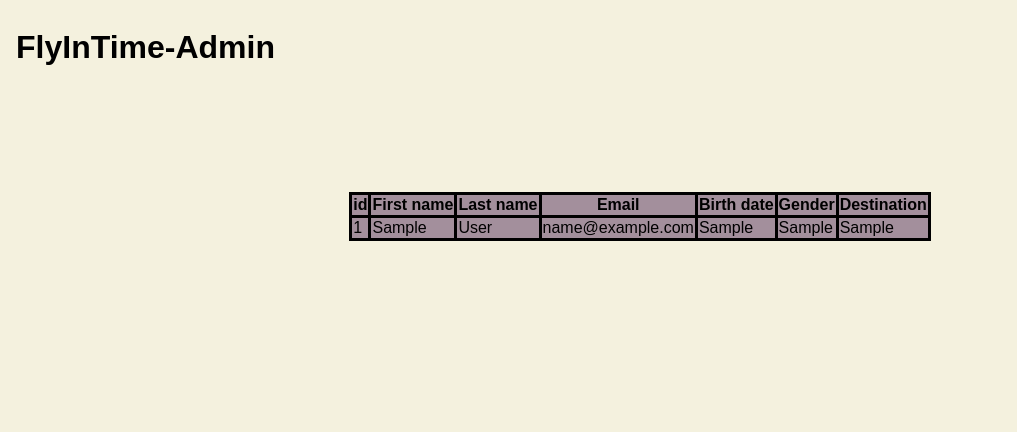
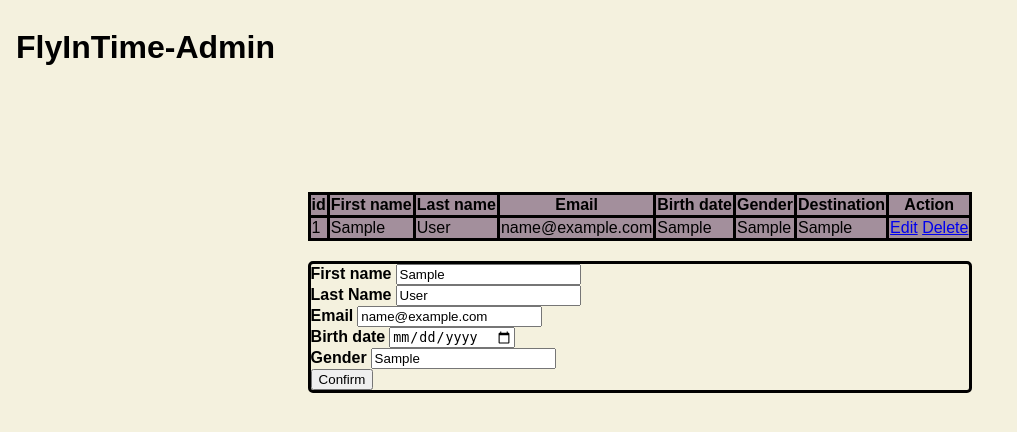
Before and after one commit to MunteanAndra/FlyInTime, a PHP site: page /Admin/bookings.php?edit=1 in a window 1280 px wide. Shown: the top 432 px of the page, without its empty margins (0-1017 px from the left). Run offline with PHP 8.4, Linux system fonts and the light colour scheme; tables that the repository leaves empty or names only in its code hold one stand-in row (values such as "Sample post").

Commit message:
Added edit and delete action for booked flights

```diff
--- a/Admin/bookings.php
+++ b/Admin/bookings.php
@@ -50,10 +50,10 @@
 
     <body>
     <?php
-        require_once 'adminService.php';
+        require_once 'bookingsService.php';
         session_start();
     ?>
-    <form action="adminService.php" method="POST">
+    <form action="bookingsService.php" method="POST">
         <h1><a href="admin.php">FlyInTime-Admin</a></h1>
     <div>
        <?php
@@ -72,6 +72,7 @@
                    <th>Birth date</th>
                    <th>Gender</th>
                    <th>Destination</th>
+                   <th>Action</th>
                 </tr>
            </thead>
            <?php
@@ -85,9 +86,39 @@
                  <td><?php echo $row['birth']; ?> </td>
                  <td><?php echo $row['sex']; ?> </td>
                  <td><?php echo $row['dest']; ?> </td>
+                 <td>
+                             <a href="bookings.php?edit=<?php echo $row['id'];?>">Edit</a>
+                             <a href="bookingsService.php?delete=<?php echo $row['id'];?>">Delete</a>
+                </td>
              </tr>
              <?php
              endwhile;
              ?>
        </table>
+       <div class="editdata">
+            <input type="hidden" name="id" value="<?php echo $id;?>">
+                <div class="fname">
+                        <label><b>First name</b></label>
+                        <input type="text" value="<?php echo $fname;?>" name="fname">
+                </div>
+                <div class="lname">
+                        <label><b>Last Name</b></label>
+                        <input type="text" value="<?php echo $lname;?>" name="lname">
+                </div>
+                <div class="email">
+                        <label><b>Email</b></label>
+                        <input type="text" value="<?php echo $email;?>" name="email">
+                </div>
+                <div class="birth">
+                        <label><b>Birth date</b></label>
+                        <input type="date" value="<?php echo $birth;?>" name="birth">
+                </div>
+                <div class="sex">
+                        <label><b>Gender</b></label>
+                        <input type="text" value="<?php echo $sex;?>" name="sex">
+                </div>
+                <div>
+                <button type="submit" name="confirm">Confirm</button>
+                </div>
+            </div>
     </div>
--- /dev/null
+++ b/Admin/bookingsService.php
@@ -0,0 +1,43 @@
+<?php
+        session_start();
+
+        $connect = mysqli_connect('localhost', 'root','', 'login') or die("unable to connect");
+
+        if(isset($_GET['delete']))
+        {
+            $id=$_GET['delete'];
+
+            $result=$connect->query("DELETE from booking WHERE id='$id'")or die("unable to delete");
+
+            header('Location:bookings.php');
+        }
+
+        if(isset($_GET['edit']))
+        {
+            $id=$_GET['edit'];
+            $result=$connect->query("SELECT * from booking WHERE id='$id'")or die("unable to select");
+
+            if($result->num_rows!=0)
+            {
+                $row=$result->fetch_array();
+                $fname=$row['fname'];
+                $lname=$row['lname'];
+                $email=$row['email'];
+                $birth=$row['birth'];
+                $sex=$row['sex'];
+            }
+
+        }
+
+        if(isset($_POST['confirm']))
+        {
+            $id=$_POST['id'];
+            $fname=$_POST['fname'];
+            $lname=$_POST['lname'];
+            $email=$_POST['email'];
+            $birth=$_POST['birth'];
+            $sex=$_POST['sex'];
+            $connect->query("UPDATE booking SET fname='$fname',lname='$lname',email='$email',birth='$birth',sex='$sex' WHERE id='$id'");
+            header("Location:bookings.php");
+        }
+?>
```
